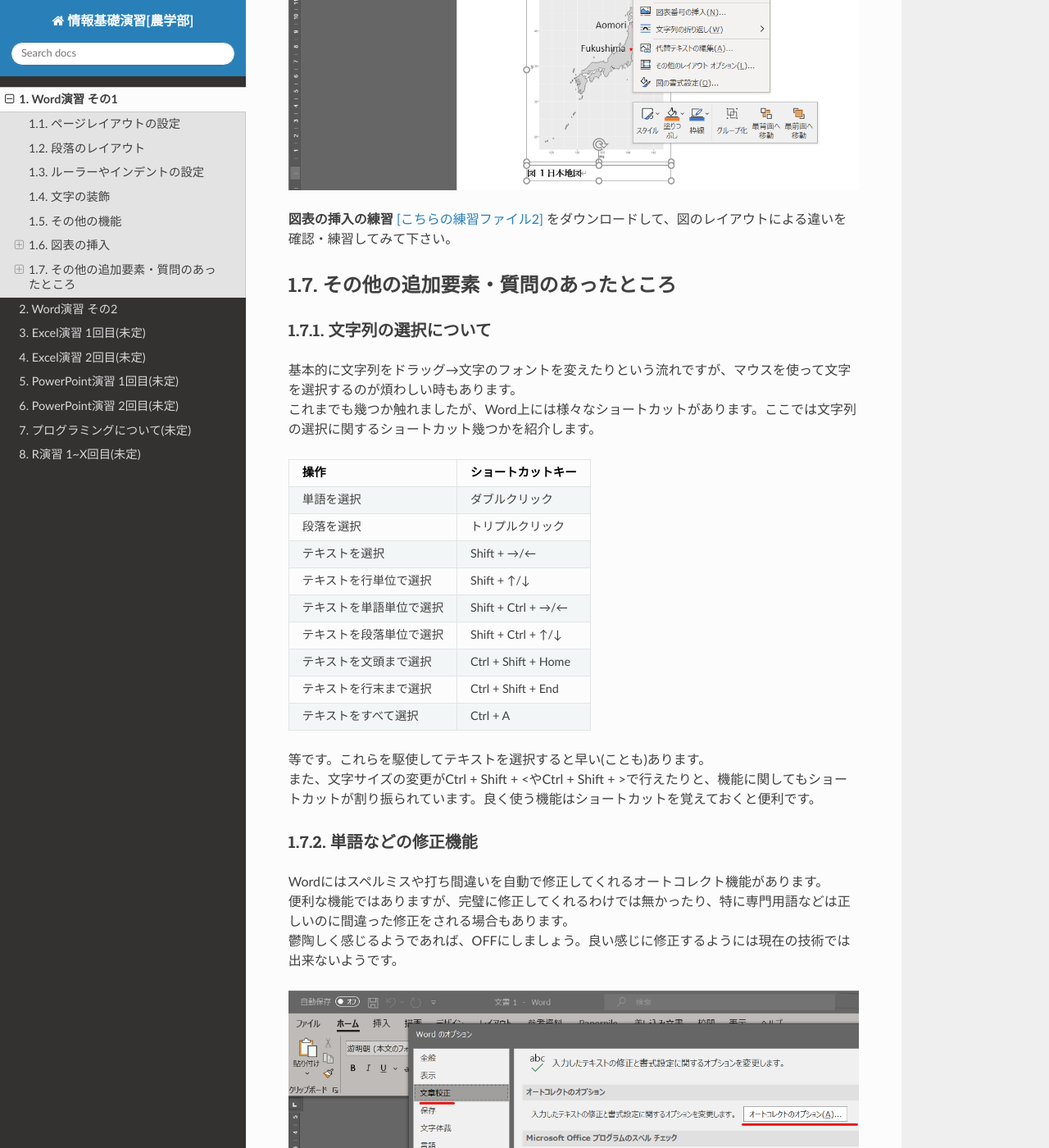
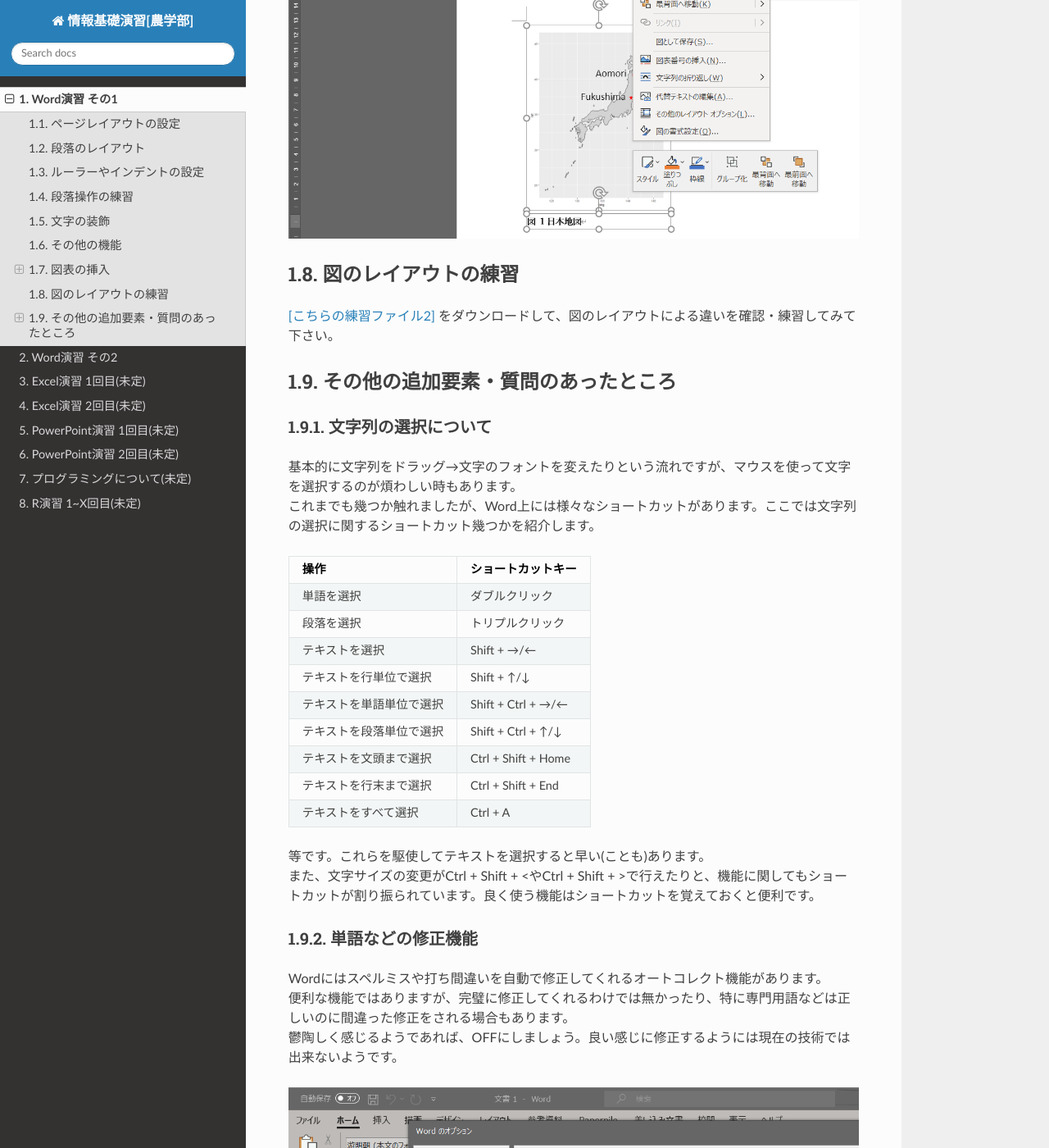
Before and after one commit to slt666666/informatics_agri_1st, a Sphinx documentation site: the page built from source/word_1.rst, in a window 1280 px wide and 1400 px high, scrolled down 11706 px. Shown: the whole window at 82% size. Built offline with Sphinx 7.4.7 and the Read the Docs theme 2.0.0, drawn with Linux system fonts in a browser that asks for light colours; some of the changed text lies outside the part shown.

Commit message:
Update word_1.rst

```diff
--- a/source/word_1.rst
+++ b/source/word_1.rst
@@ -83,7 +83,8 @@
 
 .. figure:: _static/images/ruler2.png
 
-**段落操作の練習**
+段落操作の練習
+^^^^^^^^^^^^^^^^^^^^^^^^^^^^
 `[こちらの練習ファイル1] <_static/documents/practice1.docx>`_ をダウンロードして、色々段落の操作やインデントの練習をしてみて下さい。
 
 文字の装飾
@@ -168,7 +169,8 @@
 
 .. figure:: _static/images/figure_caption.png
 
-**図表の挿入の練習**
+図のレイアウトの練習
+^^^^^^^^^^^^^^^^^^^^^^^^^^^^
 `[こちらの練習ファイル2] <_static/documents/practice2.docx>`_ をダウンロードして、図のレイアウトによる違いを確認・練習してみて下さい。
 
 その他の追加要素・質問のあったところ
```
